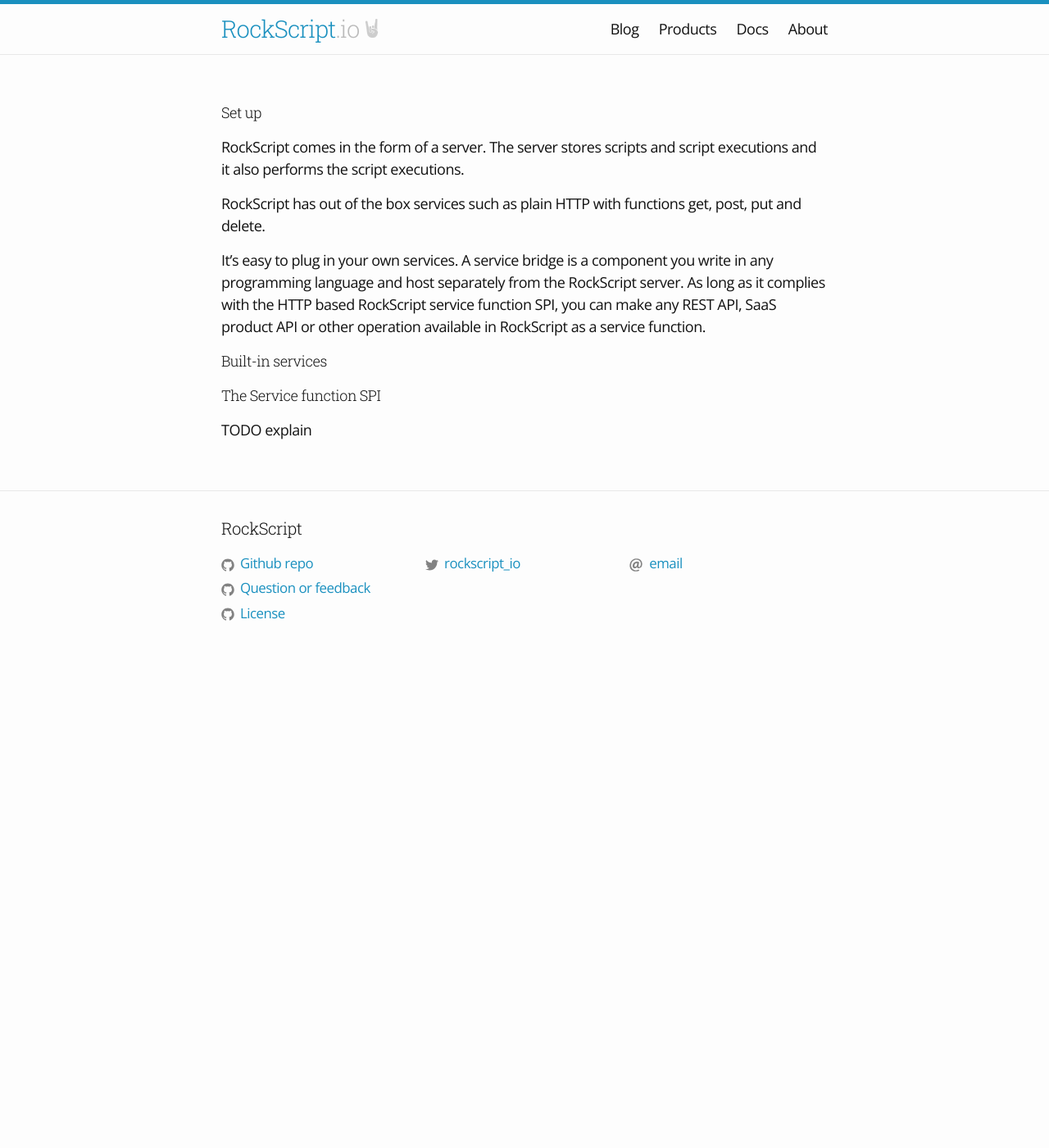
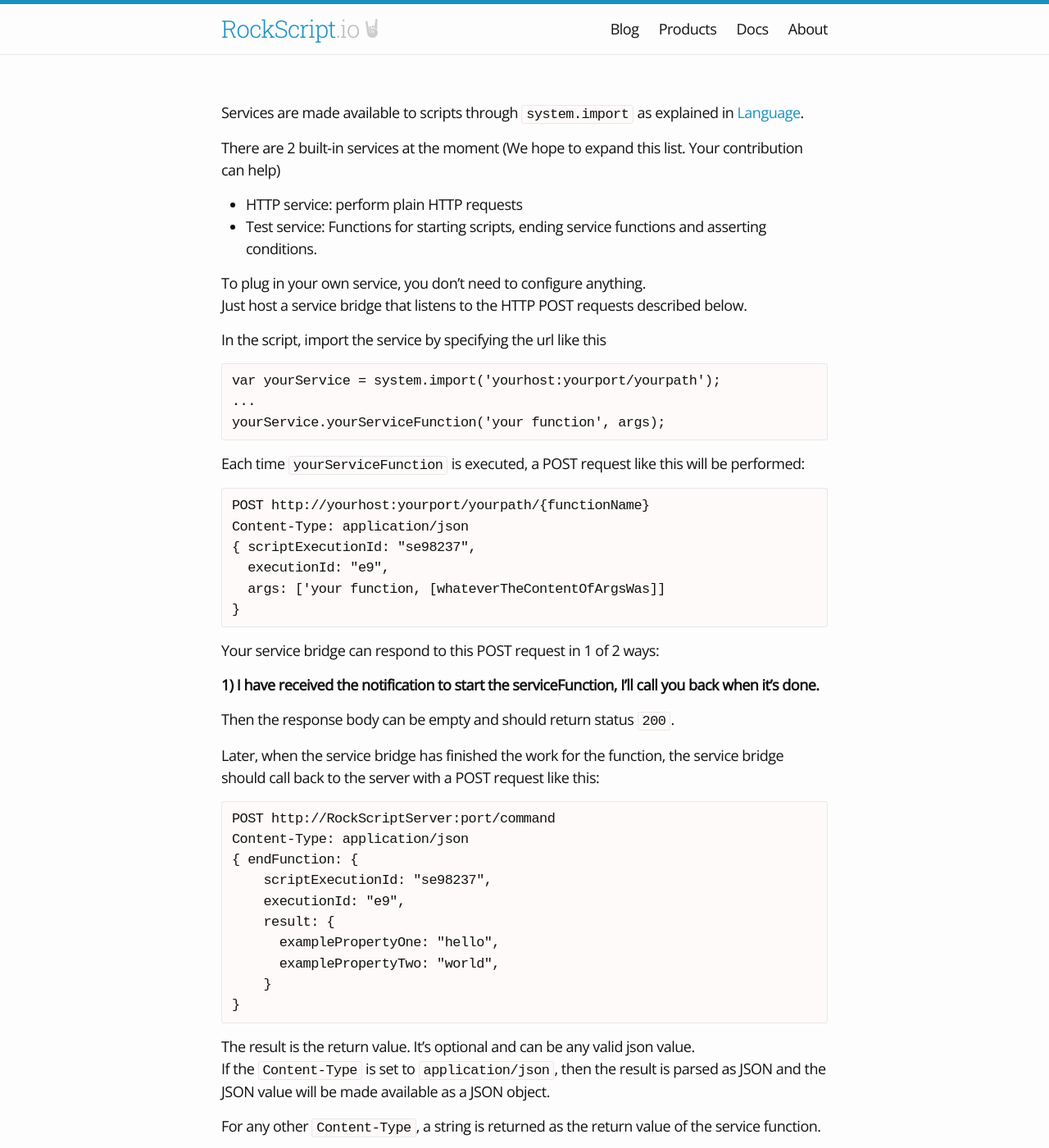
Before and after one commit to RockScript/rockscript.github.io, a Jekyll site: the page built from docs/services.md, in a window 1280 px wide and 1400 px high. Shown: the whole window at 82% size. Built offline with Jekyll 4.4.1, drawn with Linux system fonts in a browser that asks for light colours; our own code applies the rules of GitHub Pages for plain Markdown files; some of the changed text lies outside the part shown.

Commit message:
Updated docs

````diff
--- a/docs/index.html
+++ b/docs/index.html
@@ -37,11 +37,13 @@
     window.addEventListener('load', function() {
       load('introduction.md',      'Introduction');
       load('why-and-when.md',      'Why and when');
+      load('project-status.md',    'Project status');
       load('getting-started.md',   'Getting started');
       load('cli.md',               'Command line interface');
       load('tutorial.md',          'Tutorial');
       load('language.md',          'Language');
       load('script-versioning.md', 'Script versioning');
+      load('license.md',           'License');
       load('help.md',              'Help');
       load('services.md',          'Services',       'title');
 //      load('todo.md#1',              'HTTP service',   'sublink');
--- a/docs/services.md
+++ b/docs/services.md
@@ -1,18 +1,80 @@
-#### Set up
+Services are made available to scripts through `system.import` as
+explained in <a onclick="show('language)">Language</a>.
 
-RockScript comes in the form of a server.  The server stores scripts and script executions
-and it also performs the script executions.
+There are 2 built-in services at the moment (We hope to expand this
+list. Your contribution can help)
 
-RockScript has out of the box services such as plain HTTP with functions get, post, put
-and delete.
+* HTTP service: perform plain HTTP requests
+* Test service: Functions for starting scripts, ending service functions and
+  asserting conditions.
 
-It's easy to plug in your own services. A service bridge is a component you write in any
-programming language and host separately from the RockScript server.  As long as it complies
-with the HTTP based RockScript service function SPI, you can make any REST API, SaaS product
-API or other operation available in RockScript as a service function.
+To plug in your own service, you don't need to configure anything.
+Just host a service bridge that listens to the HTTP POST requests described
+below.
 
-#### Built-in services
+In the script, import the service by specifying the url like this
 
-#### The Service function SPI
+```
+var yourService = system.import('yourhost:yourport/yourpath');
+...
+yourService.yourServiceFunction('your function', args);
+```
 
-TODO explain
+Each time `yourServiceFunction` is executed, a POST request like this will
+be performed:
+```
+POST http://yourhost:yourport/yourpath/{functionName}
+Content-Type: application/json
+{ scriptExecutionId: "se98237",
+  executionId: "e9",
+  args: ['your function, [whateverTheContentOfArgsWas]]
+}
+```
+
+Your service bridge can respond to this POST request in 1 of 2 ways:
+
+**1) I have received the notification to start the serviceFunction, I'll call you back when it's done.**
+
+Then the response body can be empty and should return status `200`.
+
+Later, when the service bridge has finished the work for the function, the service bridge
+should call back to the server with a POST request like this:
+
+```
+POST http://RockScriptServer:port/command
+Content-Type: application/json
+{ endFunction: {
+    scriptExecutionId: "se98237",
+    executionId: "e9",
+    result: {
+      examplePropertyOne: "hello",
+      examplePropertyTwo: "world",
+    }
+}
+```
+
+The result is the return value.  It's optional and can be any valid json value.
+If the `Content-Type` is set to `application/json`, then the result is parsed as
+JSON and the JSON value will be made available as a JSON object.
+
+For any other `Content-Type`, a string is returned as the return value of the
+service function.
+
+**2) The service function is already done, please continue the script.**
+
+Then the response should look like this:
+
+```
+200 OK
+Content-Type: application/json
+{ ended: true,
+  result: "any JSON value"
+}
+```
+
+The service function completes immediately and the result is passed as the
+return value and the script continues.
+
+This approach 2) should not be done for service functions that take a long time
+because the engine will perform the initial request blocking.  To implement
+non-blocking server execution of your service function, use approach 1) above.
````
Also changed, not shown: docs/getting-started.md (+13 -5 lines), docs/introduction.md (+9 -0 lines), docs/license.md (added, +5 -0 lines), docs/project-status.md (added, +24 -0 lines), docs/service-http.md (added, +86 -0 lines).
